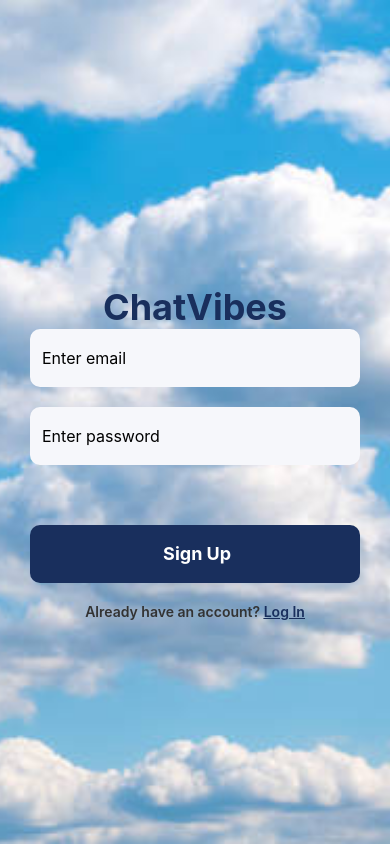
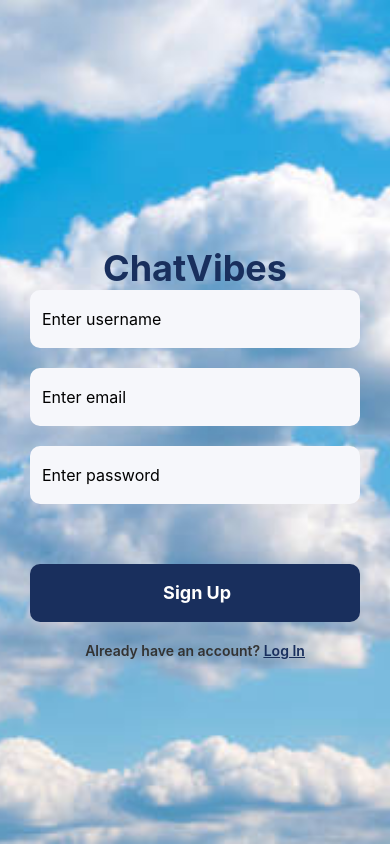
Before and after one commit to robbiedantonio/EC463_MiniProject, a React Native app in the folder ChatVibes/: screen /Signup in a window 390 px wide. Built offline with nearby package versions, Linux system fonts and the light colour scheme; no server answers.

Commit message:
Added functionality to send user data as a document to firestore

```diff
--- a/ChatVibes/screens/Signup.js
+++ b/ChatVibes/screens/Signup.js
@@ -27,17 +27,25 @@ import { doc, setDoc } from "firebase/firestore";
 const clouds = require("../assets/clouds.png");
 
 export default function Signup({ navigation }) {
+  const [username, setUsername] = useState("");
   const [email, setEmail] = useState("");
   const [password, setPassword] = useState("");
 
   const onHandleSignup = () => {
-    if (email !== "" && password !== "") {
-      setDoc(doc(database, "users", email), {}); // Sends user emails to firestore database
-      createUserWithEmailAndPassword(auth, email, password)
-        .then(() => console.log("Signup success"))
-        .catch((err) => Alert.alert("Signup error", err.message));
+    if (email !== "" && password !== "" && username !== "") {
+        setDoc(doc(database, "users", username), {  // push username and email to firestore database
+            username: username,
+            email: email
+            //uid:
+        });
+
+        createUserWithEmailAndPassword(auth, email, password)
+          .then(() => console.log("Signup success"))
+          .catch((err) => Alert.alert("Signup error", err.message));
+
     }
   };
+
 
   return (
     <KeyboardAvoidingView
@@ -51,6 +59,16 @@ export default function Signup({ navigation }) {
       >
         <SafeAreaView style={styles.form}>
           <Text style={styles.title}>ChatVibes</Text>
+          <TextInput
+            style={styles.input}
+            placeholder="Enter username"
+            autoCapitalize="none"
+            keyboardType="default"
+            textContentType="default"
+            autoFocus={true}
+            value={username}
+            onChangeText={(text) => setUsername(text)}
+          />
           <TextInput
             style={styles.input}
             placeholder="Enter email"
```
